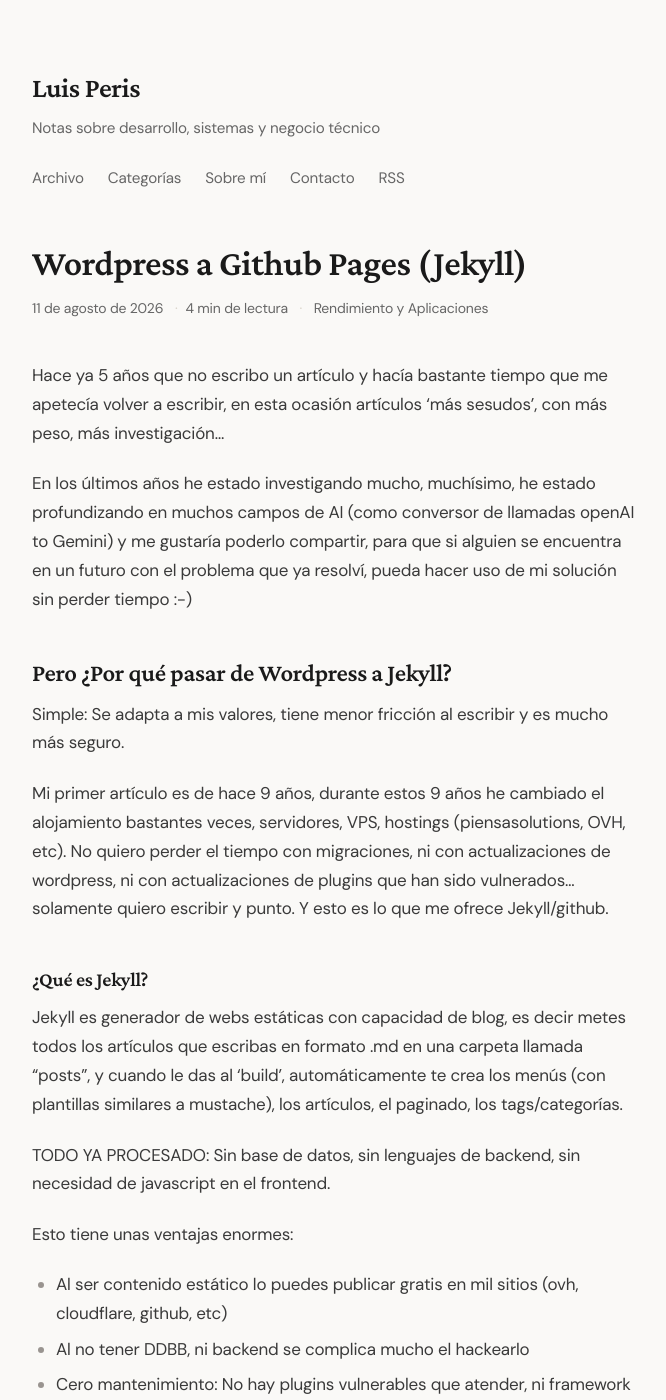
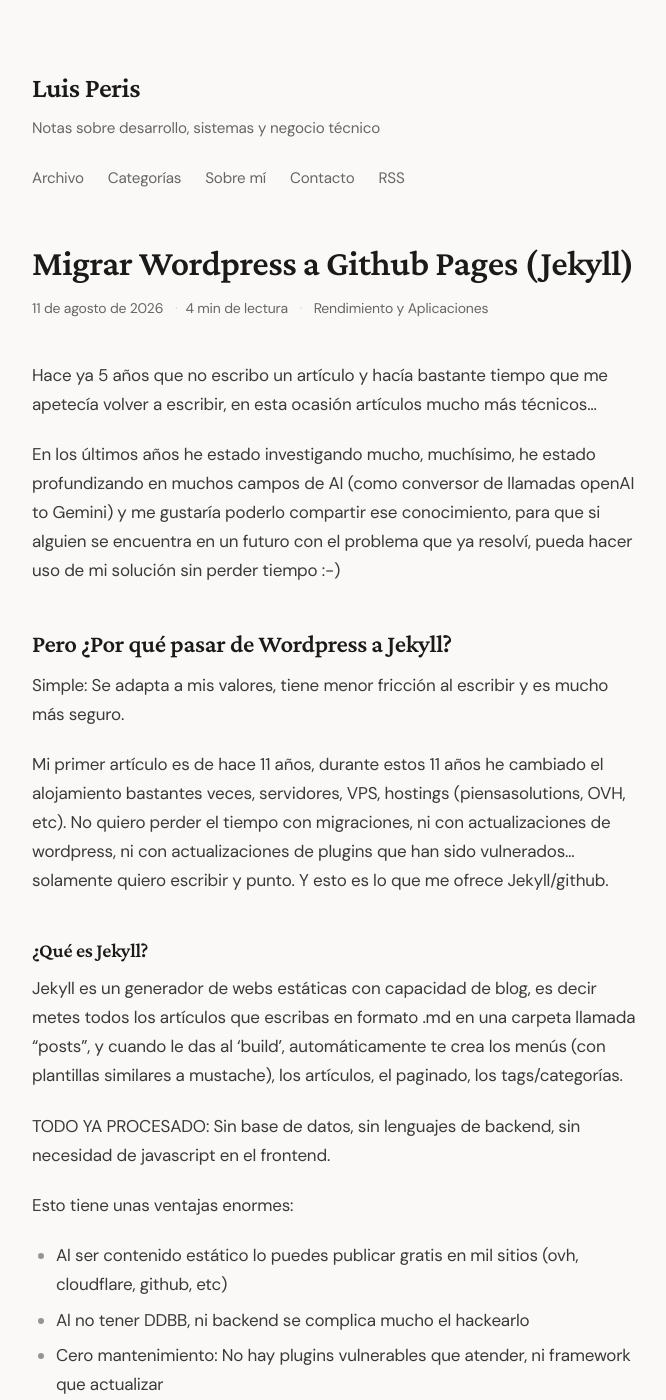
Before and after one commit to LuisPerisVidal/luisperis.com, a Jekyll site: the page built from _posts/2026-08-11-migrar-wordpress-a-github-pages-jekyll.md, in a window 1280 px wide and 1400 px high. Shown: the whole window, without its empty margins (304-970 px from the left). Built offline with Jekyll 4.4.1, drawn with Linux system fonts in a browser that asks for light colours; some of the changed text lies outside the part shown.

Commit message:
feat: Add article on migrating from Wordpress to Jekyll with detailed process and benefits

```diff
--- a/_posts/2026-08-11-wordpress-a-github-pages-jekyll.md
+++ b/_posts/2026-08-11-migrar-wordpress-a-github-pages-jekyll.md
@@ -1,24 +1,24 @@
 ---
 layout: post
-title: "Wordpress a Github Pages (Jekyll)"
+title: "Migrar Wordpress a Github Pages (Jekyll)"
 date: 2026-08-11 10:14:18 +0200
-permalink: /wordpress-a-github-pages-jekyll/
+permalink: /migrar-wordpress-a-github-pages-jekyll/
 description: "En este artículo veremos como migrar de Wordpress a Jekyll y con que ventajas nos encontaremos"
 categories: ["Rendimiento y Aplicaciones"]
 ---
 
-Hace ya 5 años que no escribo un artículo y hacía bastante tiempo que me apetecía volver a escribir, en esta ocasión artículos 'más sesudos', con más peso, más investigación...
+Hace ya 5 años que no escribo un artículo y hacía bastante tiempo que me apetecía volver a escribir, en esta ocasión artículos mucho más técnicos...
 
-En los últimos años he estado investigando mucho, muchísimo, he estado profundizando en muchos campos de AI (como conversor de llamadas openAI to Gemini) y me gustaría poderlo compartir, para que si alguien se encuentra en un futuro con el problema que ya resolví, pueda hacer uso de mi solución sin perder tiempo :-)
+En los últimos años he estado investigando mucho, muchísimo, he estado profundizando en muchos campos de AI (como conversor de llamadas openAI to Gemini) y me gustaría poderlo compartir ese conocimiento, para que si alguien se encuentra en un futuro con el problema que ya resolví, pueda hacer uso de mi solución sin perder tiempo :-)
 
 ## Pero ¿Por qué pasar de Wordpress a Jekyll?
 
 Simple: Se adapta a mis valores, tiene menor fricción al escribir y es mucho más seguro.
 
-Mi primer artículo es de hace 9 años, durante estos 9 años he cambiado el alojamiento bastantes veces, servidores, VPS, hostings (piensasolutions, OVH, etc). No quiero perder el tiempo con migraciones, ni con actualizaciones de wordpress, ni con actualizaciones de plugins que han sido vulnerados... solamente quiero escribir y punto. Y esto es lo que me ofrece Jekyll/github.
+Mi primer artículo es de hace 11 años, durante estos 11 años he cambiado el alojamiento bastantes veces, servidores, VPS, hostings (piensasolutions, OVH, etc). No quiero perder el tiempo con migraciones, ni con actualizaciones de wordpress, ni con actualizaciones de plugins que han sido vulnerados... solamente quiero escribir y punto. Y esto es lo que me ofrece Jekyll/github.
 
 ### ¿Qué es Jekyll?
-Jekyll es generador de webs estáticas con capacidad de blog, es decir metes todos los artículos que escribas  en formato .md en una carpeta llamada "posts", y cuando le das al 'build', automáticamente te crea los menús (con plantillas similares a mustache), los artículos, el paginado, los tags/categorías.
+Jekyll es un generador de webs estáticas con capacidad de blog, es decir metes todos los artículos que escribas en formato .md en una carpeta llamada "posts", y cuando le das al 'build', automáticamente te crea los menús (con plantillas similares a mustache), los artículos, el paginado, los tags/categorías.
 
 TODO YA PROCESADO: Sin base de datos, sin lenguajes de backend, sin necesidad de javascript en el frontend.
 
```
Also changed, not shown: other parts of _posts/2026-08-11-migrar-wordpress-a-github-pages-jekyll.md (+1 -1 lines).
